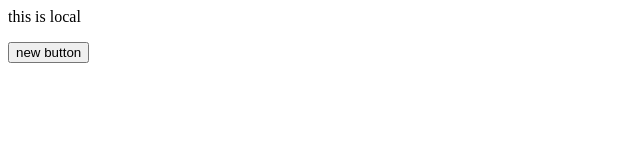
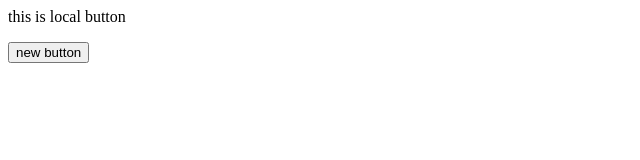
Before and after one commit to balramswainn/LocalRepo, a plain HTML site: page index.html in a window 1280 px wide. Shown: the full height of the page, 0-640 px from the left. Drawn offline with Linux system fonts and the light colour scheme.

Commit message:
button and text added

```diff
--- a/index.html
+++ b/index.html
@@ -1,2 +1,2 @@
-<p>this is local</p>
+<p>this is local button</p>
 <button>new button</button>
```
